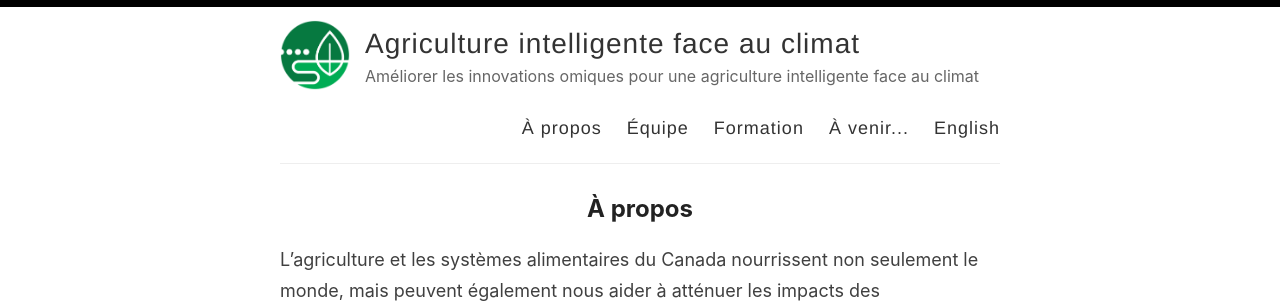
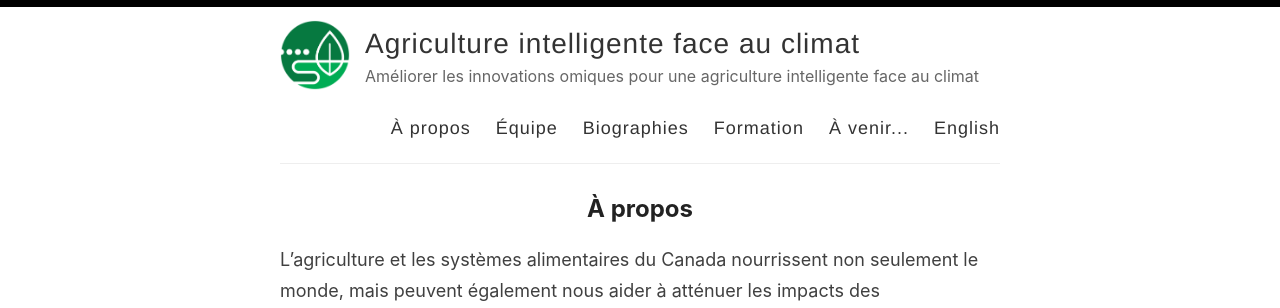
Before and after one commit to ClimateSmartAg/ClimateSmartAg-website-fr, a Jekyll site: the page built from index.md, in a window 1280 px wide. Shown: the top 308 px of the page. Built offline with Jekyll 4.4.1, drawn with Linux system fonts in a browser that asks for light colours; our own code applies the rules of GitHub Pages for plain Markdown files.

Commit message:
Update default.html

```diff
--- a/_layouts/default.html
+++ b/_layouts/default.html
@@ -30,6 +30,7 @@
             <nav>
               <a href="{{ site.baseurl }}/">À propos</a>
               <a href="{{ site.baseurl }}/team">Équipe</a>
+              <a href="{{ site.baseurl }}/bios">Biographies</a>
               <a href="{{ site.baseurl }}/training">Formation</a>
               <a href="{{ site.baseurl }}/coming">À venir...</a>
               <a href="https://climatesmartag.github.io/ClimateSmartAg-website-en/">English</a>
```
